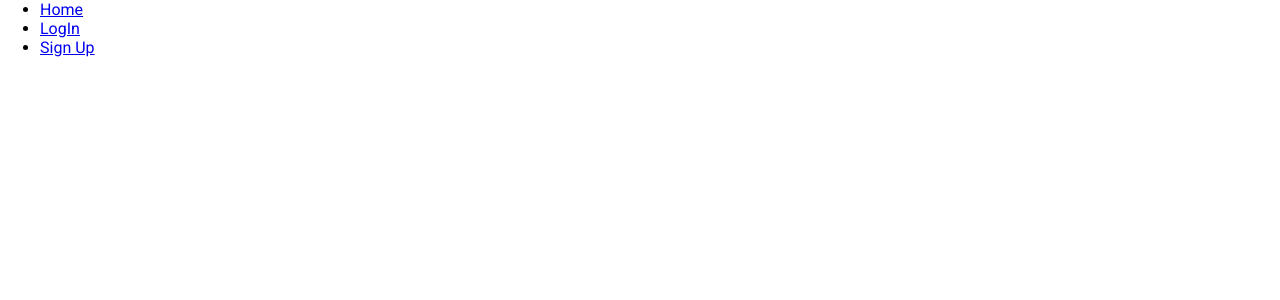
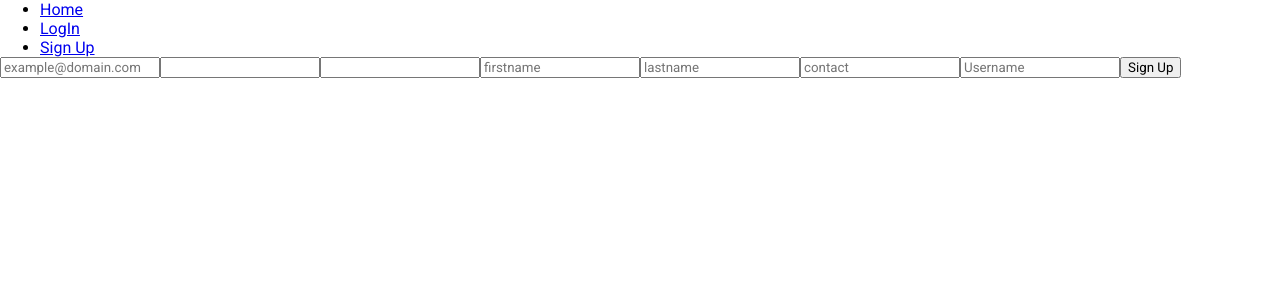
Before and after one commit to pesto-students/front-end-repo-p9-team-code-mavericks, a React (Create React App) app: page /signup in a window 1280 px wide. Before the commit this address had no page. Shown: the top 300 px of the page. Built offline with nearby package versions, Linux system fonts and the light colour scheme.

Commit message:
Signup page skeleton implemented

```diff
--- /dev/null
+++ b/src/components/ErrorMsgBox.js
@@ -0,0 +1,12 @@
+import React from "react";
+import '../index.css';
+
+const ErrorMsgBox = (props) => {
+  return (
+    <>
+      <span><i>Error: </i><small className="error-msg-css">{props.errorMsg}</small></span>
+    </>
+  );
+};
+
+export default ErrorMsgBox;
--- a/src/components/LoginPage.js
+++ b/src/components/LoginPage.js
@@ -3,7 +3,7 @@ import { login } from '../store/usernameSlice';
 import React, {useRef} from 'react';
 import Cookies from 'js-cookie';
 
-const Login = () =>{
+const LoginPage = () =>{
 
   const dispatch = useDispatch();
   const emailInputRef = useRef(null);
@@ -48,4 +48,4 @@ const Login = () =>{
   )
 }
 
-export default Login;
+export default LoginPage;
--- /dev/null
+++ b/src/components/SignupPage.js
@@ -0,0 +1,94 @@
+import { useDispatch } from 'react-redux';
+import { login } from '../store/usernameSlice';
+import React, { useRef, useState } from 'react';
+import Cookies from 'js-cookie';
+import ErrorMsgBox from './ErrorMsgBox';
+
+const SignupPage = () => {
+
+  const [errorMsg, setErrorMsg] = useState('');
+
+  const dispatch = useDispatch();
+  const emailInputRef = useRef(null);
+  const passwordInputRef = useRef(null);
+  const contactInputRef = useRef(null);
+  const lastnameInputRef = useRef(null);
+  const firstnameInputRef = useRef(null);
+  const confirmPasswordInputRef = useRef(null);
+  const usernameInputRef = useRef(null);
+
+
+  const fetchUsernameFromAPI = async () => {
+
+    try {
+      // Make the API call to get the username
+      const email = emailInputRef.current.value;
+      const password = passwordInputRef.current.value;
+      const lastname = lastnameInputRef.current.value;
+      const firstname = firstnameInputRef.current.value;
+      const contact = contactInputRef.current.value;
+      const confirmPassword = confirmPasswordInputRef.current.value;
+      const username = usernameInputRef.current.value;
+
+      if(!firstname || !lastname || !email || !password || !contact || !confirmPassword || !username){
+        setErrorMsg('Some of required fields are not provided');
+        return;
+      }
+
+      if (confirmPassword != password) {
+        setErrorMsg('Password and confirm password not matched');
+        return;
+      }
+
+      const response = await fetch('http://127.0.0.1:3000/signup', {
+        method: 'POST',
+        headers: {
+          'Content-Type': 'application/json', // Specify that you are sending JSON data
+        },
+        body: JSON.stringify({ email: email, password: password, contact: contact, firstname: firstname, lastname: lastname, username: username }), // Convert the data to JSON format
+      });
+
+      const data = await response.json();
+
+      if (!response.ok) {
+        setErrorMsg('Error Creating a user:'+data.error);
+        return;
+      }
+
+      // Set the username in the Redux store
+      dispatch(login(data.username));
+
+      // Set the cookie in browser.
+      Cookies.set('token', data.token, { expires: 7 }); // Set the token to expire in 7 days
+      window.location.href = '/';
+    } catch (error) {
+      setErrorMsg('Error fetching username:' + error);
+      console.error('Error fetching username:', error);
+    }
+  };
+
+
+  const handleSignup = () => {
+    fetchUsernameFromAPI();
+  };
+
+  return (
+    <>
+      <input type='email' ref={emailInputRef} placeholder="example@domain.com" naem='userEmail' required/>
+      <input ref={passwordInputRef} type='password' name='userPass' required/>
+      <input ref={confirmPasswordInputRef} type='password' name='confirmPass' required/>
+      <input ref={firstnameInputRef} type='text' name='firsname' placeholder='firstname' required/>
+      <input ref={lastnameInputRef} type='text' name='lastname' placeholder='lastname' required/>
+      <input ref={contactInputRef} type='text' name='contact' placeholder='contact' />
+      <input ref={usernameInputRef} type='text' name='username' placeholder='Username' required/>
+      {
+        errorMsg?
+        <ErrorMsgBox errorMsg={errorMsg} />:
+        <></>
+      }
+      <button onClick={handleSignup}>Sign Up</button>
+    </>
+  )
+}
+
+export default SignupPage;
--- a/src/index.css
+++ b/src/index.css
@@ -11,3 +11,7 @@ code {
   font-family: source-code-pro, Menlo, Monaco, Consolas, 'Courier New',
     monospace;
 }
+
+.error-msg-css {
+  color: red;
+}
--- a/src/router/index.js
+++ b/src/router/index.js
@@ -5,6 +5,7 @@ import { useSelector } from 'react-redux';
 import HomePage from '../components/HomePage';
 import LoginPage from '../components/LoginPage';
 import Navbar from '../components/Navbar';
+import SignupPage from '../components/SignupPage';
 
 const AppRouter = () => {
   const username = useSelector((state) => state.username.username);
@@ -22,6 +23,11 @@ const AppRouter = () => {
           path="/login"
           element={username ? <HomePage />: <LoginPage /> }
         />
+
+        <Route
+          path="/signup"
+          element={username ? <HomePage />: <SignupPage /> }
+        />
       </Routes>
     </BrowserRouter>
   );
```
